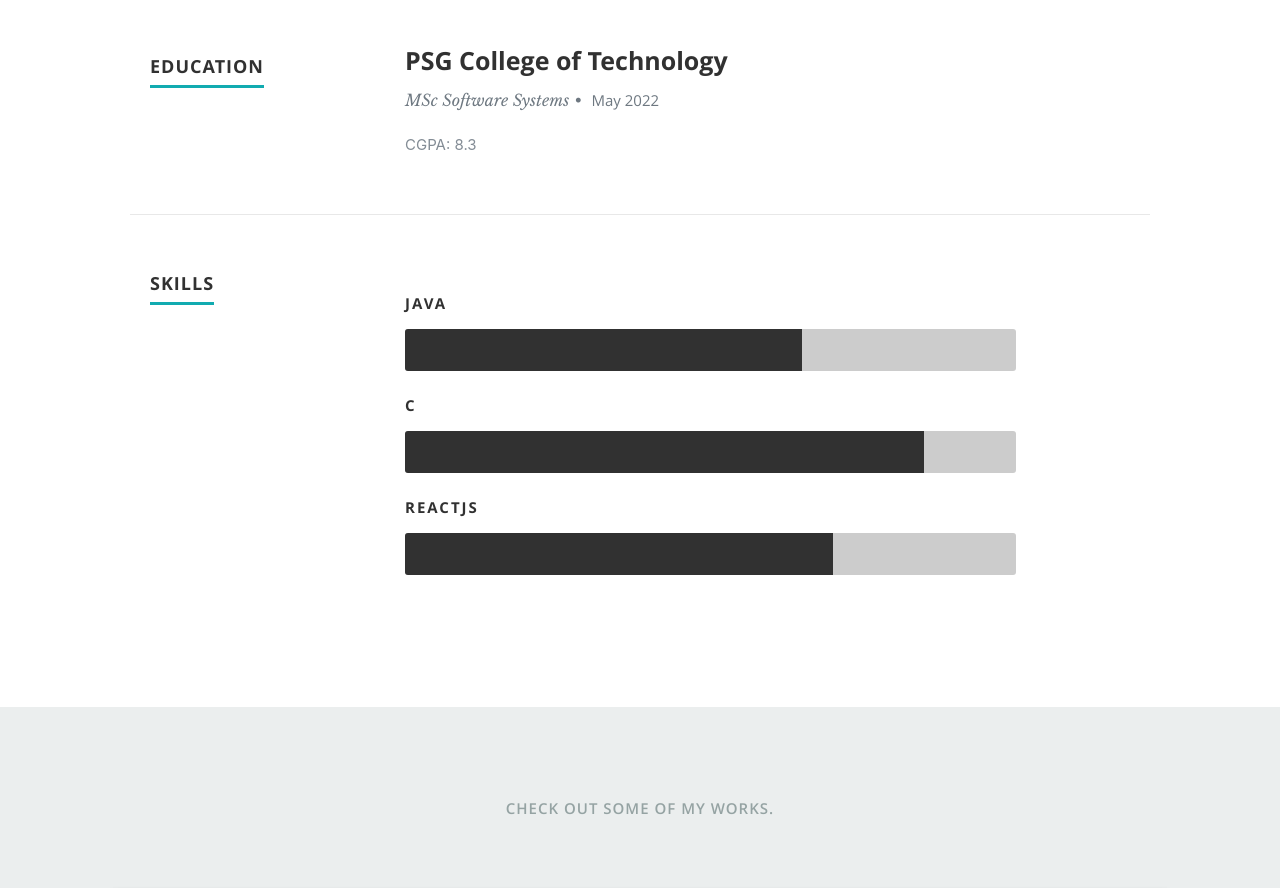
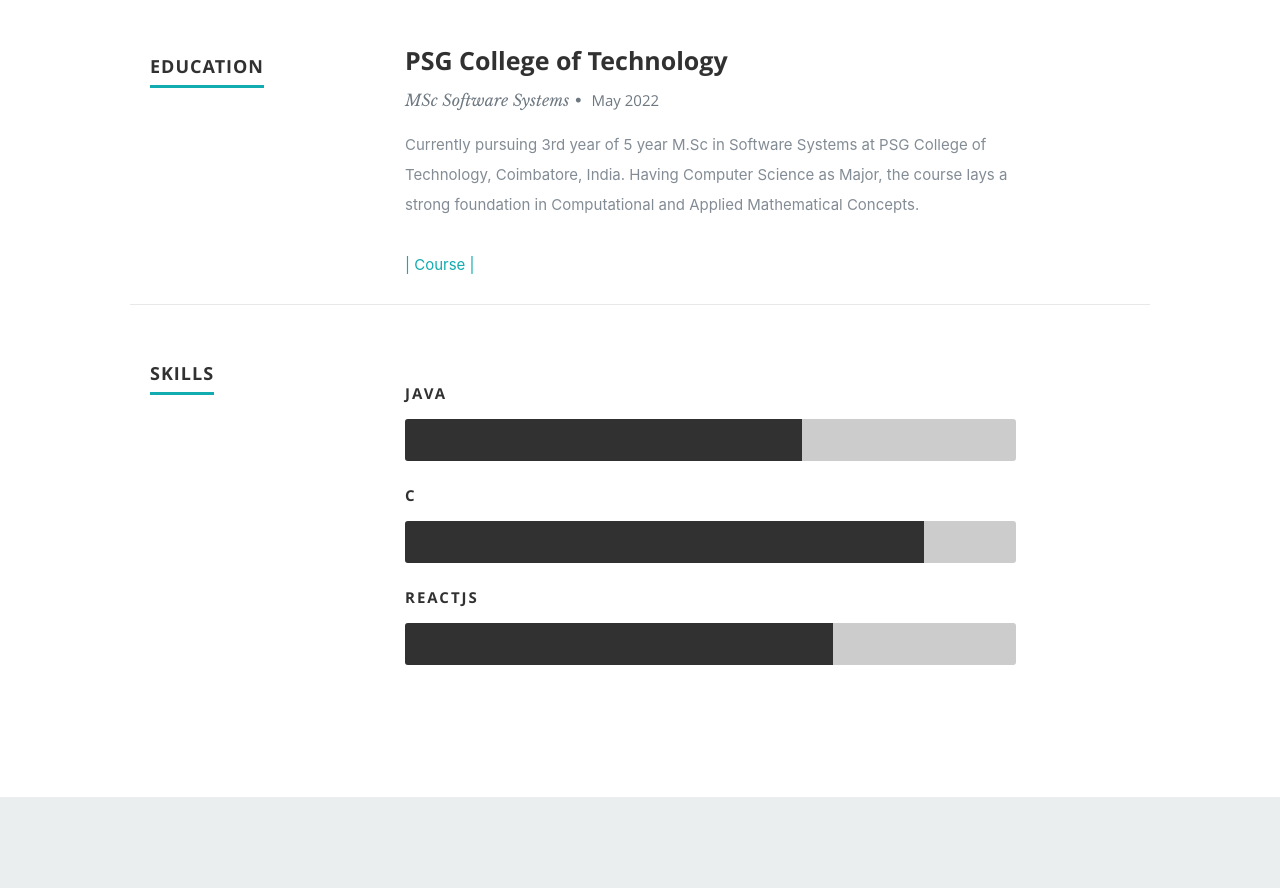
Before and after one commit to iimashfaaq/iimashfaaq.github.io, a React (Create React App) app: page / in a window 1280 px wide. Shown: the part 1360-2248 px from the top of the page. Built offline with nearby package versions, Linux system fonts and the light colour scheme.

Commit message:
Data and course plan added

```diff
--- a/src/components/Header.js
+++ b/src/components/Header.js
@@ -8,13 +8,12 @@
       <header id="home">
         <nav id="nav-wrap">
             <a className="mobile-btn" href="#nav-wrap" title="Show navigation">Show navigation</a>
-          <a className="mobile-btn" href="#" title="Hide navigation">Hide navigation</a>
+            <a className="mobile-btn" href="#" title="Hide navigation">Hide navigation</a>
             <ul id="nav" className="nav">
               <li className="current"><a className="smoothscroll" href="#home">Home</a></li>
               <li><a className="smoothscroll" href="#about">About</a></li>
-            <li><a className="smoothscroll" href="#resume">Resume</a></li>
+              <li><a className="smoothscroll" href="#resume">Resume</a></li>
               <li><a className="smoothscroll" href="#portfolio">Works</a></li>
-              {/* <li><a className="smoothscroll" href="#testimonials">Testimonials</a></li> */}
               <li><a className="smoothscroll" href="#contact">Contact</a></li>
             </ul>
         </nav>
--- a/src/components/Resume.js
+++ b/src/components/Resume.js
@@ -22,8 +22,12 @@
                         {item.specialization}
                         <span>&bull;</span> <em className="date">{item.MonthOfPassing} {item.YearOfPassing}</em></p>
                         <p>
+                        {item.Description}
+                        </p>
+                        {/* <p>
                         {item.Achievements}
-                          </p>
+                        </p> */}
+                        <a href="http://psgtech.edu/placements/regs/MSc%20Software%20Engineering/M.Sc(SS)-2015-Regulations.pdf">| Course |</a>
                       </div>
                     </div>
                   )
--- a/src/resumeData.js
+++ b/src/resumeData.js
@@ -24,18 +24,11 @@
       "UniversityName":"PSG College of Technology",
       "specialization":"MSc Software Systems",
       "MonthOfPassing":"May",
-        "YearOfPassing":"2022",
+      "YearOfPassing": "2022",
+      "Description": "Currently pursuing 3rd year of 5 year M.Sc in Software Systems at PSG College of Technology, Coimbatore, India. Having Computer Science as Major, the course lays a strong foundation in Computational and Applied Mathematical Concepts. ",
       "Achievements":"CGPA: 8.3"
     }
   ],
-    // "work":[
-    //   {
-    //     "CompanyName":"Some Company",
-    //     "specialization":"Some specialization",
-    //     "MonthOfLeaving":"Jan",
-    //     "YearOfLeaving":"2018",
-    //     "Achievements":"Some Achievements"
-    //   }
   "skillsDescription":"",
   "skills":[
     {
@@ -47,28 +40,6 @@
     {
       "skillname":"Reactjs"
     }
-    ],
-    "portfolio":[
-      {
-        "name":"HACK[IN]",
-        "description":"An international level symposium event created on ReactJs for the UI and NodeJs as backend API calls. Players data was stored using MongoDB hosted with the help of aws servers. All commits were made on GitLab platform.",
-        "imgurl":"../public/images/portfolio/console.jpg"
-      },
-      {
-        "name":"P2P Group Chat",
-        "description":"A python based group chat that implements a centralized  group chat system. The chat system, designed using the Tkinter package, allows chat between peers through a central host.",
-        "imgurl": "../public/images/portfolio/coffee.jpg"
-      },
-      {
-        "name":"WannaFry",
-        "description":"An implementation of a Ransomware developed in Python with an intention to understand how a Ransomware attack is deployed. This ransomware encrypts the target directories entirely and the encryption of files is done with the PyCrypto module.",
-        "imgurl":"images/portfolio/project2.png"
-      },
-      {
-        "name":"RC-Boat",
-        "description":"a remote controlled boat compatible with any bluetooth enabled device. This DIY project used an Arduino board as its heart and a motor driver which controlled the back propellers of the boat.",
-        "imgurl":"images/portfolio/phone.jpg"
-      }
   ]
 }
 
```
Lines whose indentation alone changed are shown as unchanged.
